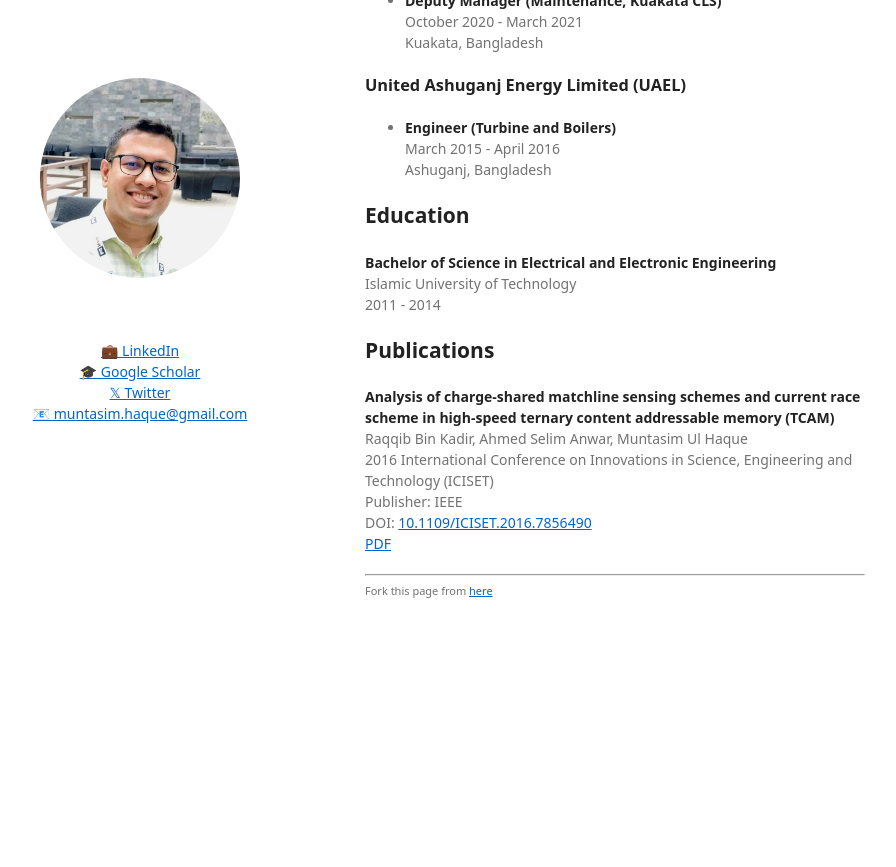
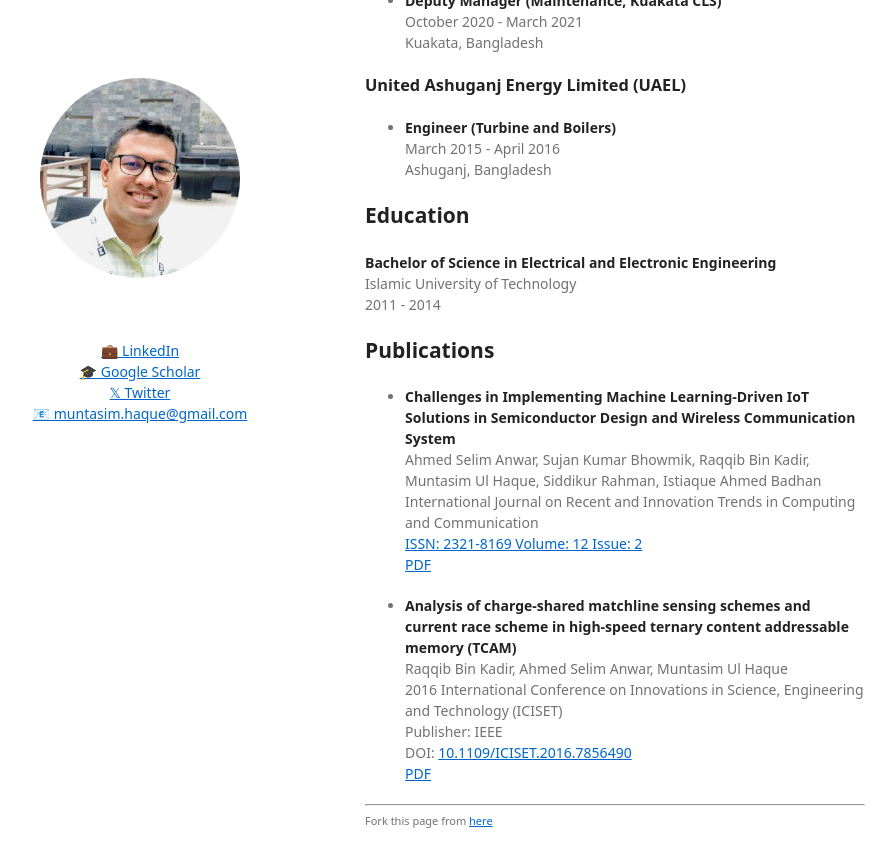
Before and after one commit to muntasimulhaque/muntasimulhaque.github.io, a Jekyll site: the page built from index.md, in a window 1280 px wide and 900 px high, scrolled down 911 px. Shown: the top 867 px of the window, without its empty margins (205-1101 px from the left). Built offline with Jekyll 4.4.1, drawn with Linux system fonts in a browser that asks for light colours; our own code applies the rules of GitHub Pages for plain Markdown files; before the commit the page ends 1581 px from its top, so only the background shows below that.

Commit message:
Update index.md

```diff
--- a/index.md
+++ b/index.md
@@ -47,12 +47,18 @@ Islamic University of Technology
 
 ## Publications
 
-**Analysis of charge-shared matchline sensing schemes and current race scheme in high-speed ternary content addressable memory (TCAM)**
+- **Challenges in Implementing Machine Learning-Driven IoT Solutions in Semiconductor Design and Wireless Communication System**
+Ahmed Selim Anwar, Sujan Kumar Bhowmik, Raqqib Bin Kadir, Muntasim Ul Haque, Siddikur Rahman, Istiaque Ahmed Badhan
+International Journal on Recent and Innovation Trends in Computing and Communication
+[ISSN: 2321-8169 Volume: 12 Issue: 2](https://ijritcc.org/index.php/ijritcc/article/view/11127){:target="_blank"}
+[PDF](https://ijritcc.org/index.php/ijritcc/article/view/11127/8561){:target="_blank"}
+
+- **Analysis of charge-shared matchline sensing schemes and current race scheme in high-speed ternary content addressable memory (TCAM)**
 Raqqib Bin Kadir, Ahmed Selim Anwar, Muntasim Ul Haque
 2016 International Conference on Innovations in Science, Engineering and Technology (ICISET)
 Publisher: IEEE
 DOI: [10.1109/ICISET.2016.7856490](https://ieeexplore.ieee.org/document/7856490#:~:text=DOI%3A%2010.1109/ICISET.2016.7856490){:target="_blank"}
-[PDF](https://mega.nz/file/7IAGwRgA#IUDTS7mYArwtloYyYOpVU6hfhNQrHJ4xFYuz8BCQ3sE){:target="_blank"}
+[PDF](http://103.82.172.44:8080/xmlui/handle/123456789/1058){:target="_blank"}
 
 ---
 
```
